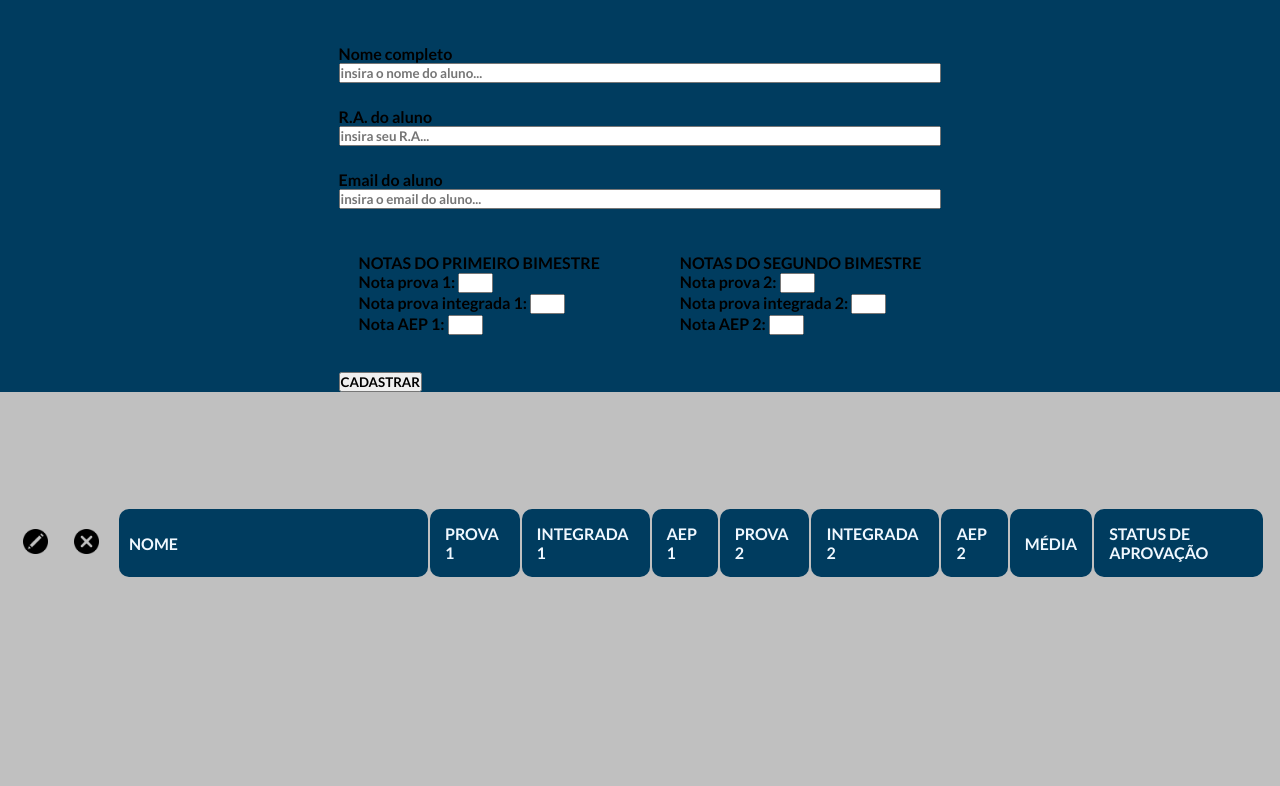
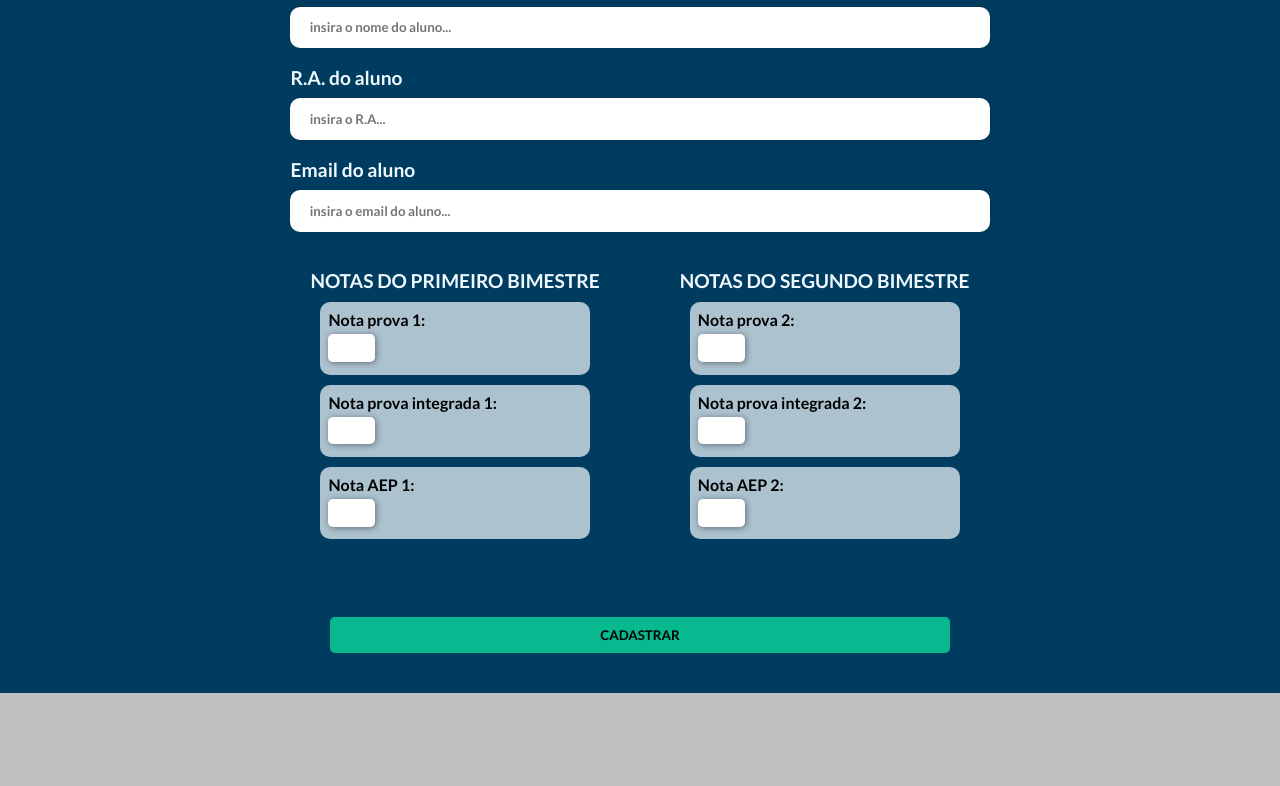
Before and after one commit to eduardoranucci/gestaoDeNotas-Unicesumar, a plain HTML site: page index.html in a window 1280 px wide. Shown: the part 129-915 px from the top of the page. Before the commit the page ends 800 px from the top, so only its background shows below. Drawn offline with Linux system fonts and the light colour scheme.

Commit message:
novas atualizações

```diff
--- a/index.html
+++ b/index.html
@@ -21,7 +21,7 @@
 
                 <div class="input-box">
                     <label for="ra">R.A. do aluno</label>
-                    <input type="text" id="input_ra" placeholder="insira seu R.A..." required>
+                    <input type="text" id="input_ra" placeholder="insira o R.A..." required>
                 </div>
 
                 <div class="input-box">
@@ -30,7 +30,9 @@
                 </div>
                 <div class="notas-gerais">
                     <div class="notas-primeiro-bi">
-                        <h4>NOTAS DO PRIMEIRO BIMESTRE</h4>
+                        <div class="titulo-notas">
+                            <h4>NOTAS DO PRIMEIRO BIMESTRE</h4>
+                        </div>
                         <div class="notas">
                             <label>Nota prova 1:</label>
                             <input type="number" min="0" max="8" id="input_prova_1" required>
@@ -48,7 +50,8 @@
                     </div>
 
                     <div class="notas-segundo-bi">
-                        <h4>NOTAS DO SEGUNDO BIMESTRE</h4>
+                        <div class="titulo-notas">
+                            <h4>NOTAS DO SEGUNDO BIMESTRE</h4></div>
                         <div class="notas">
                             <label>Nota prova 2:</label>
                             <input type="number" min="0" max="8" id="input_prova_2" required>
--- a/style.css
+++ b/style.css
@@ -20,11 +20,11 @@ body{
     justify-content: center;
     align-items: center;
     background-color: #003c5f;
-    padding-top: 70px;
+    padding-top: 40px;
 }
 
 .form-header{
-    margin-bottom: 3rem;
+    margin-bottom: 1rem;
     display: flex;
     justify-content: center;
     color: #C0C0C0;
@@ -46,16 +46,66 @@ body{
     display: flex;
     flex-direction: column;
     justify-content: space-between;
-    padding: 1rem 0;
+    padding: 0.5rem 0;
 }
 
 .input-box{
     display: flex;
     flex-direction: column;
-    margin-bottom: 1.5rem;
+    margin-bottom: 0.5rem;
 
 }
 
+.input-box input{
+    margin: 0.6rem 0;
+    padding: 0.8rem 1.2rem;
+    border: none;
+    border-radius: 10px;
+    box-shadow: 1px 1px 6px #0000001c;
+}
+
+.input-box input:hover,
+.notas input:hover{
+    background-color: #C0C0C0;
+}
+
+
+.input-box input:focus-visible{
+    outline: 1px solid #73a2e8;
+}
+
+.input-box label,
+.titulo-notas h4{
+    font-size: 1.2rem;
+    color: aliceblue;
+}
+
+.notas input{
+    align-items: center;
+    justify-content: center;
+    display: flex;
+    margin: 0.3rem 0;
+    padding: 0.4rem  1rem;
+    border: none;
+    border-radius: 5px;
+    box-shadow: 1px 1px 6px #00000072;
+    font-size: 12px;
+}
+
+.notas input::-webkit-outer-spin-button,
+.notas input::-webkit-inner-spin-button{
+    -webkit-appearance: none;
+    margin: 0;
+}
+
+.notas{
+    justify-content: center;
+    align-items: center;
+    margin: 10px;
+    border-radius: 10px;
+    padding: 0.5rem;
+    background-color: #e3edf3c1
+}
 
 .notas-gerais{
     display: flex;
@@ -63,6 +113,31 @@ body{
     align-items: center;
     padding: 20px 20px;
     gap: 80px;
+}
+
+.botao-cadastrar{
+    display: flex;
+    justify-content: center;
+    align-items: center;
+}
+
+.botao-cadastrar button{
+    width: 100%;
+    margin: 2.5rem;
+    border: none;
+    background-color: #08B88F;
+    padding: 0.62rem;
+    border-radius: 5px;
+    cursor: pointer;
+}
+
+.botao-cadastrar button:hover{
+    background-color: #08b88f9e;
+}
+
+.botao-cadastrar button a{
+    text-emphasis: none;
+    font-size: 0.93rem;
 }
 
 .conteiner-lista{
```
